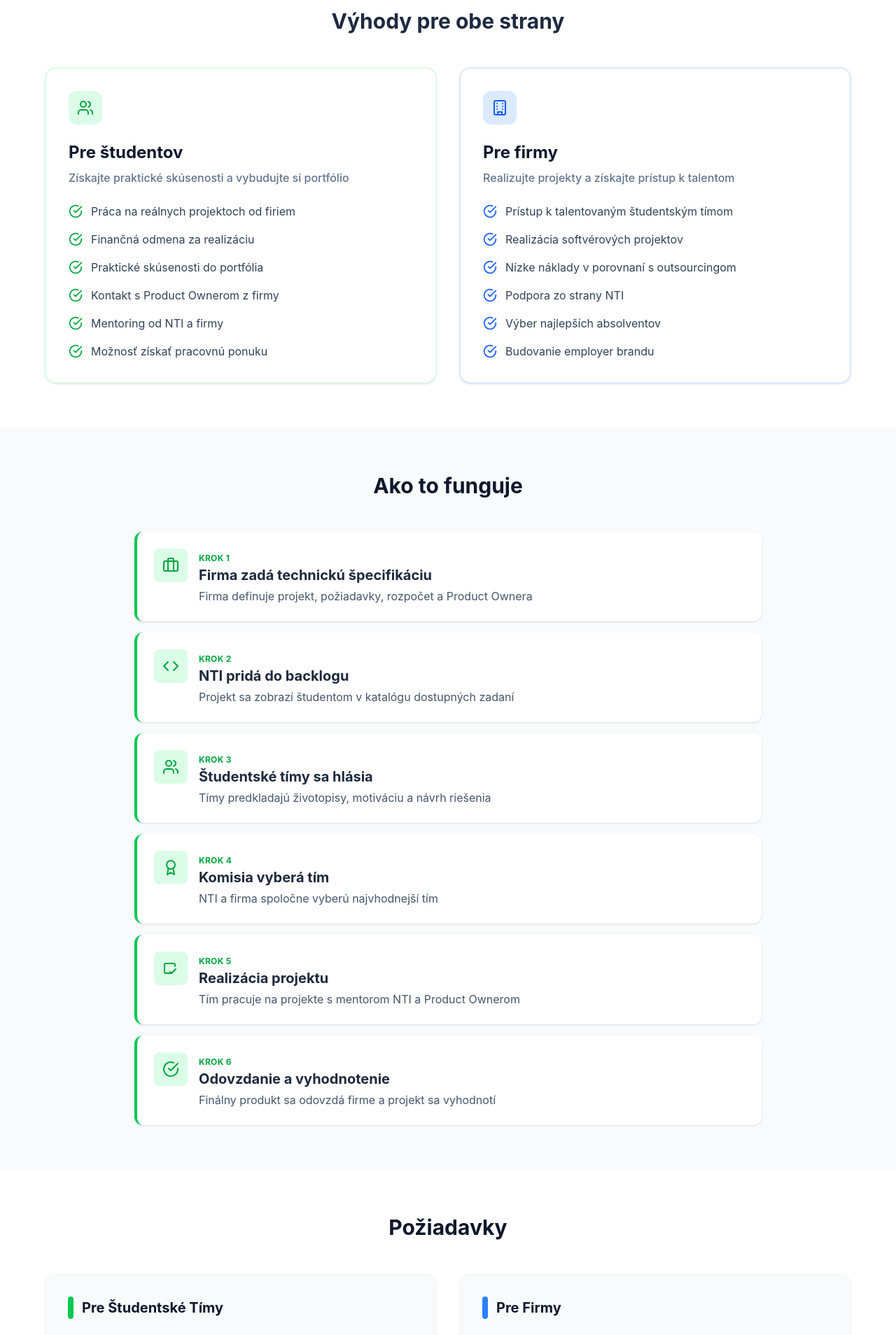
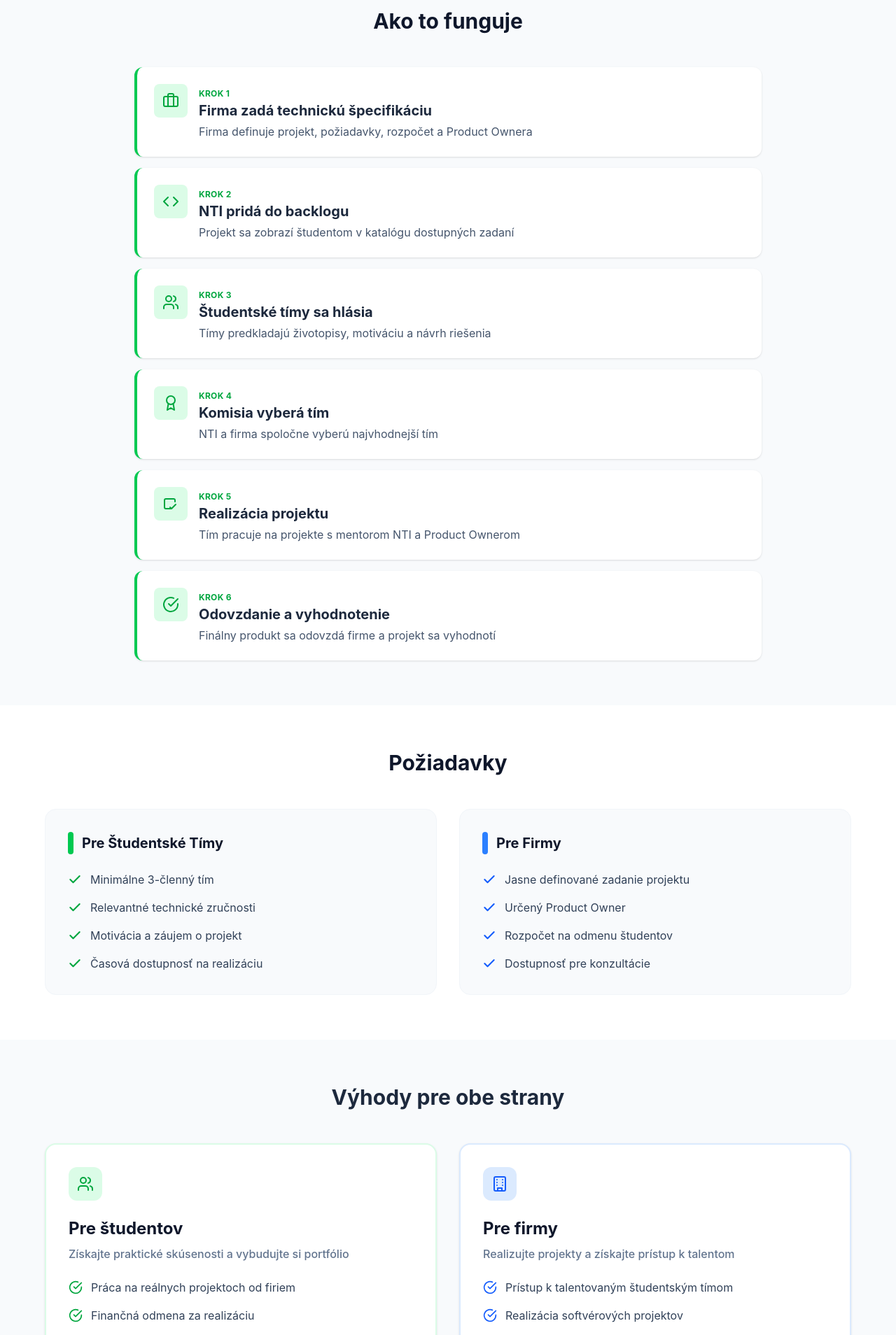
Before and after one commit to VendelinSlezak/FE_nitriansky_technologicky_inkubator, a Vue app: page /program-b in a window 1280 px wide. Shown: the part 600-2508 px from the top of the page at 70% size. Built offline with nearby package versions, Linux system fonts and the light colour scheme.

Commit message:
vyladenie stranky

```diff
--- a/src/views/ProgramAView.vue
+++ b/src/views/ProgramAView.vue
@@ -141,10 +141,10 @@ export default {
   data() {
     return {
       steps: [
-        { title: "Registrácia tímu", description: "Vytvorte tím minimálne 3 členov." },
-        { title: "Podanie prihlášky", description: "Nahrajte potrebnú dokumentáciu." },
-        { title: "Hodnotenie", description: "Komisia vyhodnotí váš inovatívny projekt." },
-        { title: "Realizácia", description: "Práca na projekte s prideleným mentorom." },
+        { title: "Registrácia tímu", description: "Vytvorte tím minimálne 3 členov.", icon: "userGroup" },
+        { title: "Podanie prihlášky", description: "Nahrajte potrebnú dokumentáciu.", icon: "file" },
+        { title: "Hodnotenie", description: "Komisia vyhodnotí váš inovatívny projekt.", icon: "award" },
+        { title: "Realizácia", description: "Práca na projekte s prideleným mentorom.", icon: "handshake" },
       ],
       categories: [
         { iconKey: "smartphone", title: "Vývoj softvéru", description: "Mobilné aplikácie, desktopové riešenia a embedded systémy." },
@@ -175,12 +175,15 @@ export default {
         "Silné referencie pre budúcu kariéru",
       ],
       iconPaths: {
-        file: '<svg xmlns="http://www.w3.org/2000/svg" width="32" height="32" viewBox="0 0 24 24" fill="none" stroke="currentColor" stroke-width="2" stroke-linecap="round" stroke-linejoin="round"><path d="M14.5 2H6a2 2 0 0 0-2 2v16a2 2 0 0 0 2 2h12a2 2 0 0 0 2-2V7.5L14.5 2z"/><polyline points="14 2 14 8 20 8"/></svg>',
         smartphone: '<svg xmlns="http://www.w3.org/2000/svg" width="24" height="24" viewBox="0 0 24 24" fill="none" stroke="currentColor" stroke-width="2" stroke-linecap="round" stroke-linejoin="round"><rect width="14" height="20" x="5" y="2" rx="2" ry="2"/><path d="M12 18h.01"/></svg>',
         brain: '<svg xmlns="http://www.w3.org/2000/svg" width="24" height="24" viewBox="0 0 24 24" fill="none" stroke="currentColor" stroke-width="2" stroke-linecap="round" stroke-linejoin="round"><path d="M9.5 2A2.5 2.5 0 0 1 12 4.5v15a2.5 2.5 0 0 1-4.96.44 2.5 2.5 0 0 1-2.78-3.06 2.5 2.5 0 0 1-2.41-4.4 2.5 2.5 0 0 1 3.28-3.81c.5-1.14 1.54-1.92 2.73-2.1c.14-.02.27-.05.41-.07Z"/><path d="M14.5 2A2.5 2.5 0 0 0 12 4.5v15a2.5 2.5 0 0 0 4.96.44 2.5 2.5 0 0 0 2.78-3.06 2.5 2.5 0 0 0 2.41-4.4 2.5 2.5 0 0 0-3.28-3.81c-.5-1.14-1.54-1.92-2.73-2.1-.14-.02-.27-.05-.41-.07Z"/></svg>',
         globe: '<svg xmlns="http://www.w3.org/2000/svg" width="24" height="24" viewBox="0 0 24 24" fill="none" stroke="currentColor" stroke-width="2" stroke-linecap="round" stroke-linejoin="round"><circle cx="12" cy="12" r="10"/><line x1="2" x2="22" y1="12" y2="12"/><path d="M12 2a15.3 15.3 0 0 1 4 10 15.3 15.3 0 0 1-4 10 15.3 15.3 0 0 1-4-10 15.3 15.3 0 0 1 4-10z"/></svg>',
         gamepad: '<svg xmlns="http://www.w3.org/2000/svg" width="24" height="24" viewBox="0 0 24 24" fill="none" stroke="currentColor" stroke-width="2" stroke-linecap="round" stroke-linejoin="round"><line x1="6" x2="10" y1="12" y2="12"/><line x1="8" x2="8" y1="10" y2="14"/><circle cx="15" cy="13" r="1"/><circle cx="18" cy="11" r="1"/><rect width="20" height="12" x="2" y="6" rx="2"/></svg>',
         cpu: '<svg xmlns="http://www.w3.org/2000/svg" width="24" height="24" viewBox="0 0 24 24" fill="none" stroke="currentColor" stroke-width="2" stroke-linecap="round" stroke-linejoin="round"><rect width="16" height="16" x="4" y="4" rx="2"/><rect width="6" height="6" x="9" y="9" rx="1"/><path d="M15 2v2"/><path d="M15 20v2"/><path d="M2 15h2"/><path d="M2 9h2"/><path d="M20 15h2"/><path d="M20 9h2"/><path d="M9 2v2"/><path d="M9 20v2"/></svg>',
+        file: '<svg xmlns="http://www.w3.org/2000/svg" width="24" height="24" viewBox="0 0 24 24" fill="none" stroke="currentColor" stroke-width="2" stroke-linecap="round" stroke-linejoin="round"><path d="M14.5 2H6a2 2 0 0 0-2 2v16a2 2 0 0 0 2 2h12a2 2 0 0 0 2-2V7.5L14.5 2z"/><polyline points="14 2 14 8 20 8"/></svg>',
+        userGroup:'<svg xmlns="http://www.w3.org/2000/svg" width="24" height="24" viewBox="0 0 24 24" fill="none" stroke="currentColor" stroke-width="2" stroke-linecap="round" stroke-linejoin="round"><path d="M17 21v-2a4 4 0 0 0-4-4H5a4 4 0 0 0-4 4v2"/><circle cx="9" cy="7" r="4"/><path d="M23 21v-2a4 4 0 0 0-3-3.87"/><path d="M16 3.13a4 4 0 0 1 0 7.75"/></svg>',
+        award: '<svg xmlns="http://www.w3.org/2000/svg" class="h-6 w-6" viewBox="0 0 24 24" fill="none" stroke="currentColor" stroke-width="2" stroke-linecap="round" stroke-linejoin="round"><circle cx="12" cy="8" r="6"/><path d="M15.477 12.89 17 22l-5-3-5 3 1.523-9.11"/></svg>',
+        handshake: '<svg xmlns="http://www.w3.org/2000/svg" class="h-6 w-6" viewBox="0 0 24 24" fill="none" stroke="currentColor" stroke-width="2" stroke-linecap="round" stroke-linejoin="round"><path d="m11 17 2 2 6-6"/><path d="M18 9V7a2 2 0 0 0-2-2H5a2 2 0 0 0-2 2v10a2 2 0 0 0 2 2h7"/></svg>',
       }
     };
   },
--- a/src/views/ProgramBView.vue
+++ b/src/views/ProgramBView.vue
@@ -23,43 +23,6 @@
               Registrovať firmu
               <svg xmlns="http://www.w3.org/2000/svg" class="ml-2 h-5 w-5" viewBox="0 0 24 24" fill="none" stroke="currentColor" stroke-width="2" stroke-linecap="round" stroke-linejoin="round"><path d="M5 12h14"/><path d="m12 5 7 7-7 7"/></svg>
             </RouterLink>
-          </div>
-        </div>
-      </div>
-    </section>
-
-    <section class="py-16 bg-white">
-      <div class="container mx-auto px-4">
-        <h2 class="text-3xl font-bold mb-12 text-center text-slate-800">
-          Výhody pre obe strany
-        </h2>
-        <div class="grid lg:grid-cols-2 gap-8 max-w-6xl mx-auto">
-          <div class="bg-white p-8 rounded-2xl border-2 border-green-100 shadow-sm">
-            <div class="w-12 h-12 rounded-xl bg-green-100 text-green-600 flex items-center justify-center mb-6">
-              <svg xmlns="http://www.w3.org/2000/svg" class="h-6 w-6" viewBox="0 0 24 24" fill="none" stroke="currentColor" stroke-width="2" stroke-linecap="round" stroke-linejoin="round"><path d="M16 21v-2a4 4 0 0 0-4-4H6a4 4 0 0 0-4 4v2"/><circle cx="9" cy="7" r="4"/><path d="M22 21v-2a4 4 0 0 0-3-3.87"/><path d="M16 3.13a4 4 0 0 1 0 7.75"/></svg>
-            </div>
-            <h3 class="text-2xl font-bold mb-2">Pre študentov</h3>
-            <p class="text-slate-500 mb-6 font-medium">Získajte praktické skúsenosti a vybudujte si portfólio</p>
-            <ul class="space-y-4">
-              <li v-for="(benefit, index) in benefits.students" :key="'st-' + index" class="flex items-start">
-                <svg xmlns="http://www.w3.org/2000/svg" class="h-5 w-5 text-green-600 mr-3 flex-shrink-0 mt-0.5" viewBox="0 0 24 24" fill="none" stroke="currentColor" stroke-width="2" stroke-linecap="round" stroke-linejoin="round"><path d="M22 11.08V12a10 10 0 1 1-5.93-9.14"/><polyline points="22 4 12 14.01 9 11.01"/></svg>
-                <span class="text-slate-700">{{ benefit }}</span>
-              </li>
-            </ul>
-          </div>
-
-          <div class="bg-white p-8 rounded-2xl border-2 border-blue-100 shadow-sm">
-            <div class="w-12 h-12 rounded-xl bg-blue-100 text-blue-600 flex items-center justify-center mb-6">
-              <svg xmlns="http://www.w3.org/2000/svg" class="h-6 w-6" viewBox="0 0 24 24" fill="none" stroke="currentColor" stroke-width="2" stroke-linecap="round" stroke-linejoin="round"><rect width="16" height="20" x="4" y="2" rx="2" ry="2"/><path d="M9 22v-4h6v4"/><path d="M8 6h.01"/><path d="M16 6h.01"/><path d="M8 10h.01"/><path d="M16 10h.01"/><path d="M8 14h.01"/><path d="M16 14h.01"/></svg>
-            </div>
-            <h3 class="text-2xl font-bold mb-2">Pre firmy</h3>
-            <p class="text-slate-500 mb-6 font-medium">Realizujte projekty a získajte prístup k talentom</p>
-            <ul class="space-y-4">
-              <li v-for="(benefit, index) in benefits.companies" :key="'co-' + index" class="flex items-start">
-                <svg xmlns="http://www.w3.org/2000/svg" class="h-5 w-5 text-blue-600 mr-3 flex-shrink-0 mt-0.5" viewBox="0 0 24 24" fill="none" stroke="currentColor" stroke-width="2" stroke-linecap="round" stroke-linejoin="round"><path d="M22 11.08V12a10 10 0 1 1-5.93-9.14"/><polyline points="22 4 12 14.01 9 11.01"/></svg>
-                <span class="text-slate-700">{{ benefit }}</span>
-              </li>
-            </ul>
           </div>
         </div>
       </div>
@@ -104,6 +67,43 @@
     </section>
 
     <section class="py-16 bg-slate-50">
+      <div class="container mx-auto px-4">
+        <h2 class="text-3xl font-bold mb-12 text-center text-slate-800">
+          Výhody pre obe strany
+        </h2>
+        <div class="grid lg:grid-cols-2 gap-8 max-w-6xl mx-auto">
+          <div class="bg-white p-8 rounded-2xl border-2 border-green-100 shadow-sm">
+            <div class="w-12 h-12 rounded-xl bg-green-100 text-green-600 flex items-center justify-center mb-6">
+              <svg xmlns="http://www.w3.org/2000/svg" class="h-6 w-6" viewBox="0 0 24 24" fill="none" stroke="currentColor" stroke-width="2" stroke-linecap="round" stroke-linejoin="round"><path d="M16 21v-2a4 4 0 0 0-4-4H6a4 4 0 0 0-4 4v2"/><circle cx="9" cy="7" r="4"/><path d="M22 21v-2a4 4 0 0 0-3-3.87"/><path d="M16 3.13a4 4 0 0 1 0 7.75"/></svg>
+            </div>
+            <h3 class="text-2xl font-bold mb-2">Pre študentov</h3>
+            <p class="text-slate-500 mb-6 font-medium">Získajte praktické skúsenosti a vybudujte si portfólio</p>
+            <ul class="space-y-4">
+              <li v-for="(benefit, index) in benefits.students" :key="'st-' + index" class="flex items-start">
+                <svg xmlns="http://www.w3.org/2000/svg" class="h-5 w-5 text-green-600 mr-3 flex-shrink-0 mt-0.5" viewBox="0 0 24 24" fill="none" stroke="currentColor" stroke-width="2" stroke-linecap="round" stroke-linejoin="round"><path d="M22 11.08V12a10 10 0 1 1-5.93-9.14"/><polyline points="22 4 12 14.01 9 11.01"/></svg>
+                <span class="text-slate-700">{{ benefit }}</span>
+              </li>
+            </ul>
+          </div>
+
+          <div class="bg-white p-8 rounded-2xl border-2 border-blue-100 shadow-sm">
+            <div class="w-12 h-12 rounded-xl bg-blue-100 text-blue-600 flex items-center justify-center mb-6">
+              <svg xmlns="http://www.w3.org/2000/svg" class="h-6 w-6" viewBox="0 0 24 24" fill="none" stroke="currentColor" stroke-width="2" stroke-linecap="round" stroke-linejoin="round"><rect width="16" height="20" x="4" y="2" rx="2" ry="2"/><path d="M9 22v-4h6v4"/><path d="M8 6h.01"/><path d="M16 6h.01"/><path d="M8 10h.01"/><path d="M16 10h.01"/><path d="M8 14h.01"/><path d="M16 14h.01"/></svg>
+            </div>
+            <h3 class="text-2xl font-bold mb-2">Pre firmy</h3>
+            <p class="text-slate-500 mb-6 font-medium">Realizujte projekty a získajte prístup k talentom</p>
+            <ul class="space-y-4">
+              <li v-for="(benefit, index) in benefits.companies" :key="'co-' + index" class="flex items-start">
+                <svg xmlns="http://www.w3.org/2000/svg" class="h-5 w-5 text-blue-600 mr-3 flex-shrink-0 mt-0.5" viewBox="0 0 24 24" fill="none" stroke="currentColor" stroke-width="2" stroke-linecap="round" stroke-linejoin="round"><path d="M22 11.08V12a10 10 0 1 1-5.93-9.14"/><polyline points="22 4 12 14.01 9 11.01"/></svg>
+                <span class="text-slate-700">{{ benefit }}</span>
+              </li>
+            </ul>
+          </div>
+        </div>
+      </div>
+    </section>
+
+    <section class="py-16 bg-white">
       <div class="container mx-auto px-4 text-center">
         <h2 class="text-3xl font-bold mb-12">Príklady úspešných projektov</h2>
         <div class="grid md:grid-cols-3 gap-6 max-w-5xl mx-auto text-left">
```
